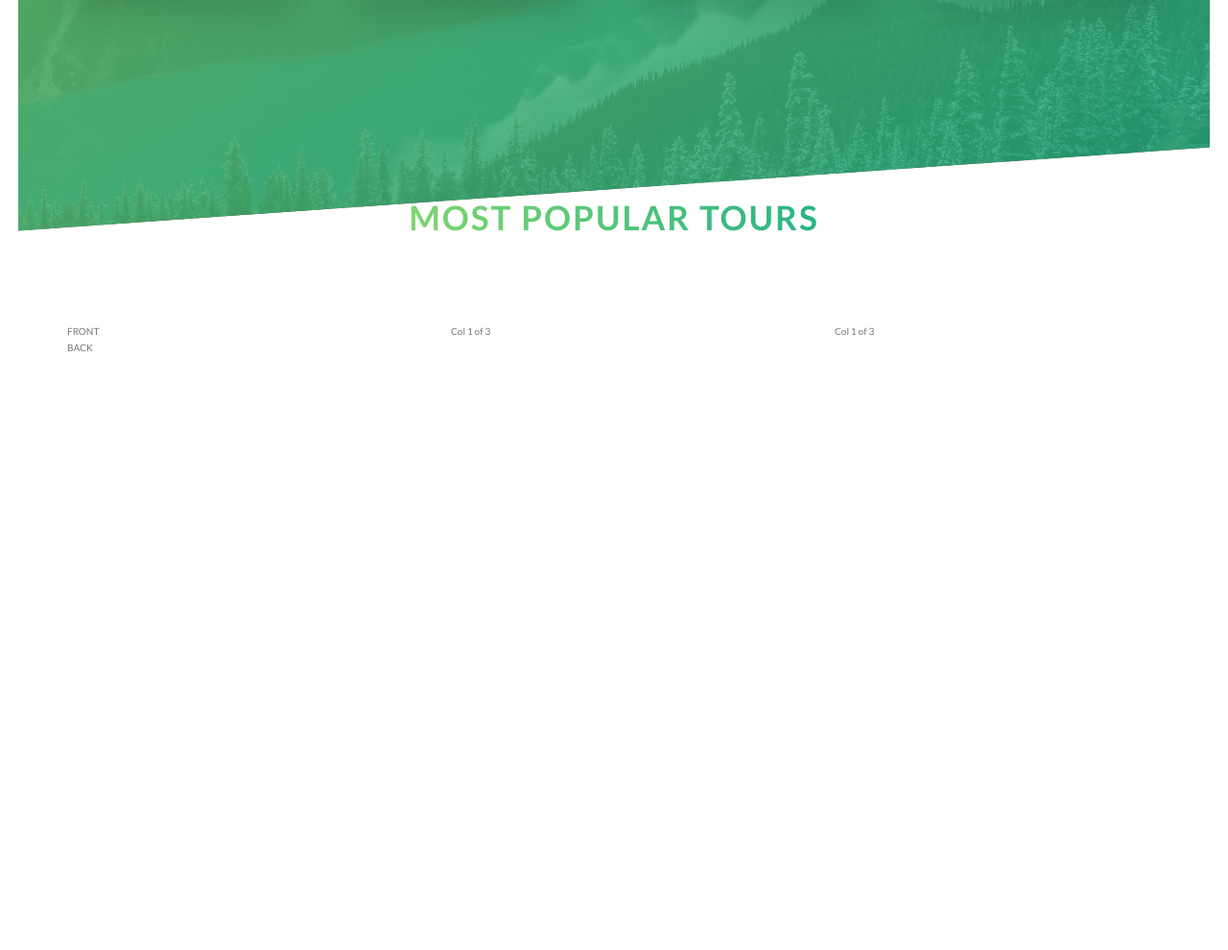
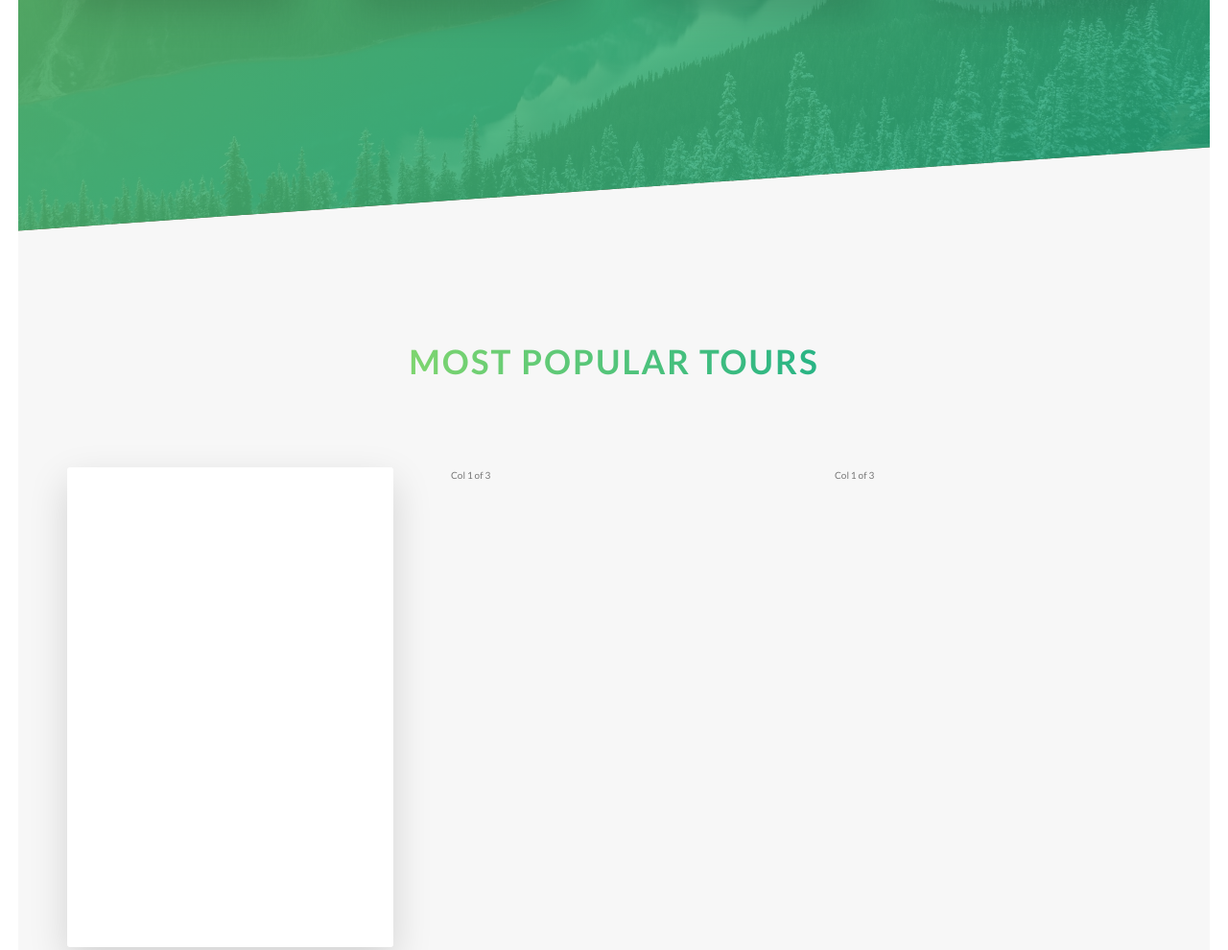
Before and after one commit to JorgeRodz/natours, a website built with Parcel: page starter/index.html in a window 1280 px wide. Shown: the part 2022-3012 px from the top of the page at 96% size. Before the commit the page ends 2412 px from the top, so only its background shows below. Built offline with nearby package versions, Linux system fonts and the light colour scheme.

Commit message:
Agregadas nuevas variables. Cambios en los nombres de los archivos. Actualizado el archivo main.scss

```diff
--- a/starter/sass/abstracts/_variable.scss
+++ b/starter/sass/abstracts/_variable.scss
@@ -2,6 +2,12 @@
 $color-primary: #55c57a;
 $color-primary-light: #7ed56f;
 $color-primary-dark: #28b485;
+
+$color-secondary-light: #ffb900;
+$color-secondary-dark: #ff7730;
+
+$color-tertiary-light: #2998ff;
+$color-tertiary-dark: #5643fa;
 
 $color-grey-light-1: #f7f7f7;
 
--- a/starter/sass/main.scss
+++ b/starter/sass/main.scss
@@ -15,5 +15,6 @@
 @import "./components/button";
 @import "./components/composition";
 @import "./components/feature-box";
+@import "./components/card";
 
 @import "./pages/home";
--- a/starter/sass/pages/_home.scss
+++ b/starter/sass/pages/_home.scss
@@ -22,3 +22,9 @@
     transform: skewY(4deg);
   }
 }
+
+.sectio-tours {
+  background-color: $color-grey-light-1;
+  padding: 25rem 0 50rem 0;
+  margin-top: -10rem;
+}
```
Also changed, not shown: starter/sass/components/_composition.scss (renamed from starter/sass/components/composition.scss), starter/sass/components/_feature-box.scss (renamed from starter/sass/components/feature-box.scss).
